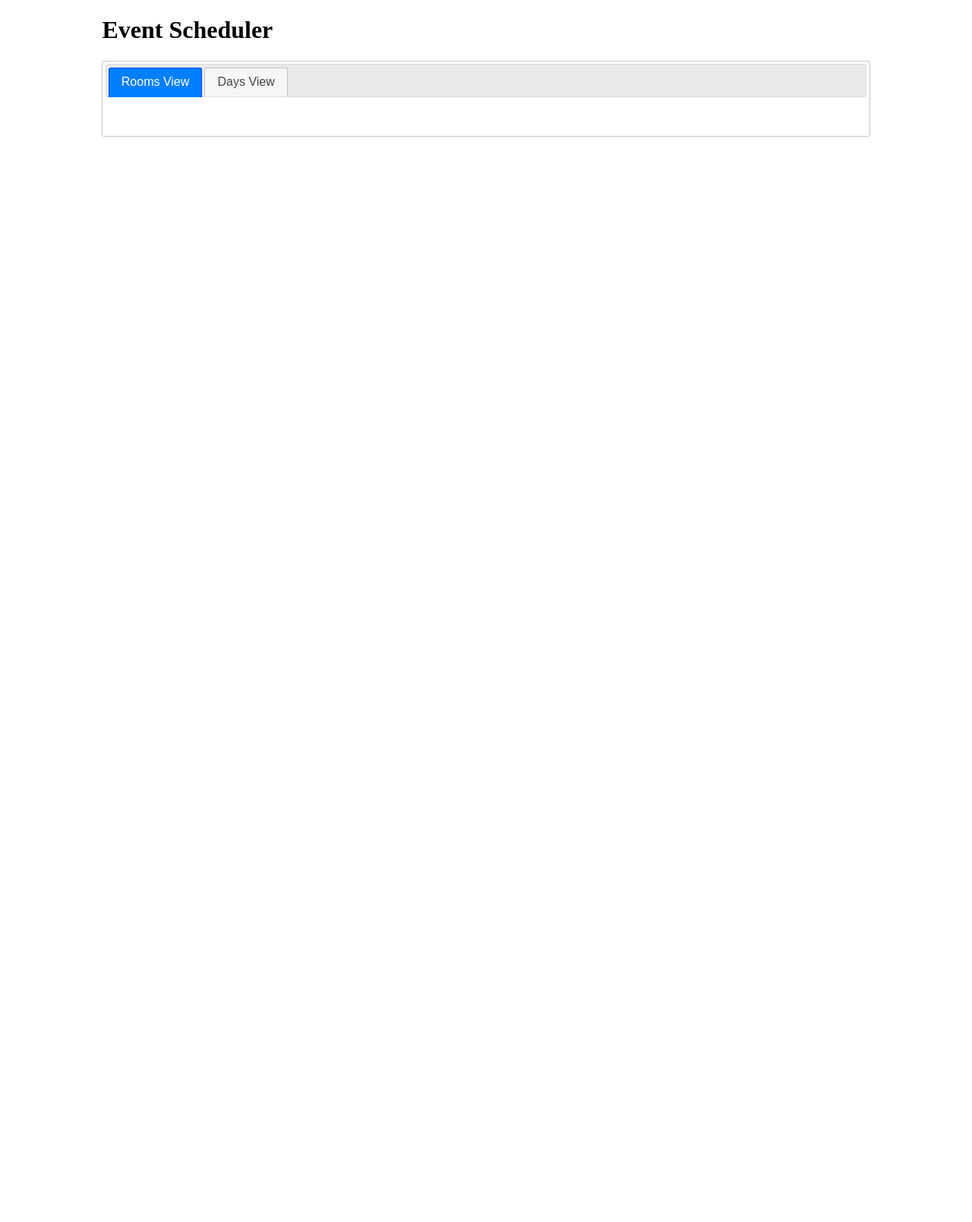
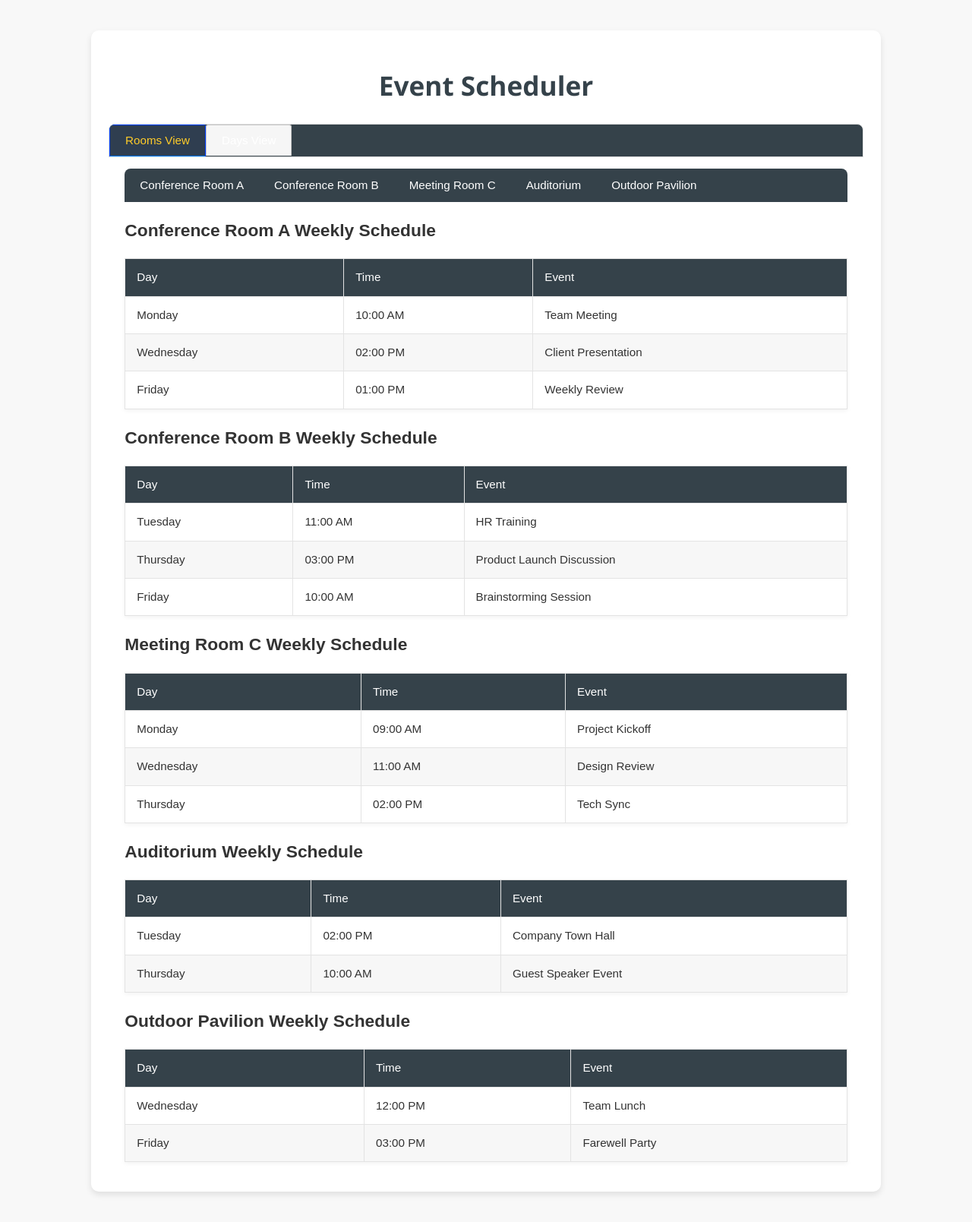
Before and after one commit to eliflali/CENG445-Room-Reservation-System-Project, a Django app: page /room-view-center/ in a window 1280 px wide. Shown: the whole page at 76% size. Before the commit the page ends 180 px from the top, so only its background shows below. Run offline with Django 4.2, Linux system fonts and the light colour scheme; some libraries are stand-ins or nearby versions.

Commit message:
add style

```diff
--- a/phase-2/views.py
+++ b/phase-2/views.py
@@ -451,3 +451,7 @@ def detach_observer(user: str, room_name, event_name, observation_type, organiza
     event_id = DB_MANAGER.event_manager.get_event_id(event_name, organization)
     DB_MANAGER.notification_manager.delete_observation(user, room_id, event_id)
     return f"User {user} is now detached from room {room_id} or event {event_id}"
+
+
+def fetch_reservations():
+    return DB_MANAGER.reservation_manager.get_all_reservations()
--- a/phase-4/room_reservation/room_reservation/urls.py
+++ b/phase-4/room_reservation/room_reservation/urls.py
@@ -37,6 +37,5 @@ urlpatterns = [
     path('rooms-json/<str:org_name>/<str:token>/', views.rooms_json, name='rooms-json'),
     path('events-json/<str:org_name>/<str:token>/', views.events_json, name='events-json'),
     path('room-view/', views.room_view, name='room-view'),
-    path('fetch-room-events', views.fetch_room_events, name='fetch_room_events'),
     path('room-view-center/', views.room_view_center, name='room-view-center'),
 ]  + static(settings.STATIC_URL, document_root=settings.STATIC_ROOT)
--- a/phase-4/room_reservation/room_reservation/views.py
+++ b/phase-4/room_reservation/room_reservation/views.py
@@ -1184,9 +1184,5 @@ def command_center(request):
     return render(request, 'command_center.html')
 
 
-def fetch_room_events():
-    return None
-
-
 def room_view_center(request):
     return render(request, 'room_view.html')
--- a/phase-4/room_reservation/templates/room_view.html
+++ b/phase-4/room_reservation/templates/room_view.html
@@ -7,23 +7,110 @@
     <script src="https://code.jquery.com/jquery-3.6.0.min.js"></script>
     <script src="https://code.jquery.com/ui/1.12.1/jquery-ui.js"></script>
     <style>
+/* Base Styles */
+body {
+    font-family: 'Segoe UI', Tahoma, Geneva, Verdana, sans-serif;
+    background-color: #f8f8f8;
+    color: #4a4a4a;
+    line-height: 1.6;
+    margin: 0;
+    padding: 0;
+}
+
 .tabs-container {
-            width: 80%;
-            margin: 0 auto;
+    max-width: 1000px;
+    margin: 40px auto;
+    background: #ffffff;
+    padding: 20px;
+    border-radius: 10px;
+    box-shadow: 0 4px 8px rgba(0, 0, 0, 0.1);
 }
+
+h1 {
+    font-size: 2.2em;
+    color: #35424a;
+    margin-bottom: 20px;
+    text-align: center;
+}
+
+/* Tab Styling */
+#tabs {
+    border: none;
+    font-size: 0.95em;
+}
+
+#tabs ul {
+    background: #35424a;
+    padding: 0;
+    margin: 0;
+    border-radius: 8px 8px 0 0;
+    overflow: hidden;
+}
+
+#tabs ul li {
+    display: inline-block;
+    margin: 0;
+}
+
+#tabs ul li a {
+    color: #ffffff;
+    padding: 10px 20px;
+    display: inline-block;
+    text-decoration: none;
+    transition: background-color 0.3s ease, color 0.3s ease;
+}
+
+#tabs ul li a:hover,
+#tabs ul li.ui-tabs-active a {
+    background-color: #2f3e50;
+    color: #ffcc29;
+}
+
+/* Table Styling */
 .weekly-grid {
     width: 100%;
     border-collapse: collapse;
+    margin-top: 15px;
+    box-shadow: 0 2px 6px rgba(0, 0, 0, 0.05);
 }
+
 .weekly-grid th,
 .weekly-grid td {
-            border: 1px solid #ddd;
-            padding: 8px;
+    border: 1px solid #e3e3e3;
+    padding: 12px 15px;
     text-align: left;
 }
+
 .weekly-grid th {
-            background-color: #f2f2f2;
+    background-color: #35424a;
+    color: #ffffff;
+    font-weight: normal;
 }
+
+.weekly-grid tr:nth-child(even) {
+    background-color: #f7f7f7;
+}
+
+.weekly-grid tr:hover {
+    background-color: #eaeaea;
+}
+
+/* Responsive Design */
+@media (max-width: 768px) {
+    .tabs-container {
+        width: 95%;
+        padding: 10px;
+    }
+
+    #tabs ul li a {
+        padding: 8px 10px;
+    }
+
+    h1 {
+        font-size: 1.8em;
+    }
+}
+
     </style>
 </head>
 <body>
@@ -37,27 +124,9 @@
         <div id="rooms-tab">
             <div id="room-tabs">
                 <ul>
-                    {% for room in rooms %}
-                    <li><a href="#room-{{ room.id }}">{{ room.name }}</a></li>
-                    {% endfor %}
+                    <!-- Room tabs will be dynamically loaded here -->
                 </ul>
-                {% for room in rooms %}
-                <div id="room-{{ room.id }}">
-                    <h2>{{ room.name }} Weekly Schedule</h2>
-                    <table class="weekly-grid">
-                        <thead>
-                            <tr>
-                                <th>Day</th>
-                                <th>Time</th>
-                                <th>Event</th>
-                            </tr>
-                        </thead>
-                        <tbody id="room-{{ room.id }}-events">
-                            <!-- Events for this room will be loaded here -->
-                        </tbody>
-                    </table>
-                </div>
-                {% endfor %}
+                <!-- Room content will be dynamically loaded here -->
             </div>
         </div>
         <div id="days-tab">
@@ -88,38 +157,96 @@
 
 <script>
     $(function () {
+        // Test Data
+        var rooms = [
+            { id: 1, name: 'Conference Room A', events: [
+                { day: 'Monday', time: '10:00 AM', title: 'Team Meeting' },
+                { day: 'Wednesday', time: '02:00 PM', title: 'Client Presentation' },
+                { day: 'Friday', time: '01:00 PM', title: 'Weekly Review' }
+            ]},
+            { id: 2, name: 'Conference Room B', events: [
+                { day: 'Tuesday', time: '11:00 AM', title: 'HR Training' },
+                { day: 'Thursday', time: '03:00 PM', title: 'Product Launch Discussion' },
+                { day: 'Friday', time: '10:00 AM', title: 'Brainstorming Session' }
+            ]},
+            { id: 3, name: 'Meeting Room C', events: [
+                { day: 'Monday', time: '09:00 AM', title: 'Project Kickoff' },
+                { day: 'Wednesday', time: '11:00 AM', title: 'Design Review' },
+                { day: 'Thursday', time: '02:00 PM', title: 'Tech Sync' }
+            ]},
+            { id: 4, name: 'Auditorium', events: [
+                { day: 'Tuesday', time: '02:00 PM', title: 'Company Town Hall' },
+                { day: 'Thursday', time: '10:00 AM', title: 'Guest Speaker Event' }
+            ]},
+            { id: 5, name: 'Outdoor Pavilion', events: [
+                { day: 'Wednesday', time: '12:00 PM', title: 'Team Lunch' },
+                { day: 'Friday', time: '03:00 PM', title: 'Farewell Party' }
+            ]}
+
+        ];
+
+        // Function to render the Rooms View
+        function renderRoomsView() {
+            var roomTabsHtml = '';
+            var roomContentHtml = '';
+            rooms.forEach(function(room) {
+                roomTabsHtml += `<li><a href="#room-${room.id}">${room.name}</a></li>`;
+                var eventsHtml = room.events.map(function(event) {
+                    return `<tr><td>${event.day}</td><td>${event.time}</td><td>${event.title}</td></tr>`;
+                }).join('');
+                roomContentHtml += `
+                    <div id="room-${room.id}">
+                        <h2>${room.name} Weekly Schedule</h2>
+                        <table class="weekly-grid">
+                            <thead>
+                                <tr>
+                                    <th>Day</th>
+                                    <th>Time</th>
+                                    <th>Event</th>
+                                </tr>
+                            </thead>
+                            <tbody>
+                                ${eventsHtml}
+                            </tbody>
+                        </table>
+                    </div>`;
+            });
+            $('#room-tabs ul').html(roomTabsHtml);
+            $('#room-tabs').append(roomContentHtml);
+        }
+
+        // Function to render the Days View
+        function renderDaysView(selectedDay) {
+            var eventsHtml = '';
+            rooms.forEach(function(room) {
+                room.events.forEach(function(event) {
+                    if (event.day.toLowerCase() === selectedDay) {
+                        eventsHtml += `<tr><td>${room.name}</td><td>${event.time}</td><td>${event.title}</td></tr>`;
+                    }
+                });
+            });
+            $('#selected-day-events').html(eventsHtml);
+        }
+
+        // Initialize the tabs
         $("#tabs").tabs({
             activate: function (event, ui) {
-                fetchData(ui.newPanel.attr('id'));
+                var selectedTab = ui.newPanel.attr('id');
+                if (selectedTab === 'days-tab') {
+                    var selectedDay = $('#select-day').val();
+                    renderDaysView(selectedDay);
+                }
             }
         });
 
-        function fetchData(tabId) {
-            if (tabId === 'rooms-tab') {
-                // Fetch data for Rooms View
-                {% for room in rooms %}
-                $.ajax({
-                    url: `/fetch-room-events/${{ room.id }}/`, // Replace with your Django URL
-                    method: 'GET',
-                    success: function (data) {
-                        const eventsHtml = data.map(event => `<tr><td>${event.day}</td><td>${event.time}</td><td>${event.title}</td></tr>`).join('');
-                        $(`#room-${{ room.id }}-events`).html(eventsHtml);
-                    }
+        // Render rooms view on load
+        renderRoomsView();
+
+        // Event handler for day selection change
+        $('#select-day').change(function() {
+            var selectedDay = $(this).val();
+            renderDaysView(selectedDay);
         });
-                {% endfor %}
-            } else if (tabId === 'days-tab') {
-                // Fetch data for Day View based on selected day
-                const selectedDay = $('#select-day').val();
-                $.ajax({
-                    url: `/fetch-selected-day-events/${selectedDay}/`, // Replace with your Django URL
-                    method: 'GET',
-                    success: function (data) {
-                        const eventsHtml = data.map(event => `<tr><td>${event.room.name}</td><td>${event.time}</td><td>${event.title}</td></tr>`).join('');
-                        $('#selected-day-events').html(eventsHtml);
-                    }
-                });
-            }
-        }
     });
 </script>
 </body>
```
Also changed, not shown: phase-2/websocket_CommandOperations.py (+38 -1 lines). Lines whose indentation alone changed are shown as unchanged.
